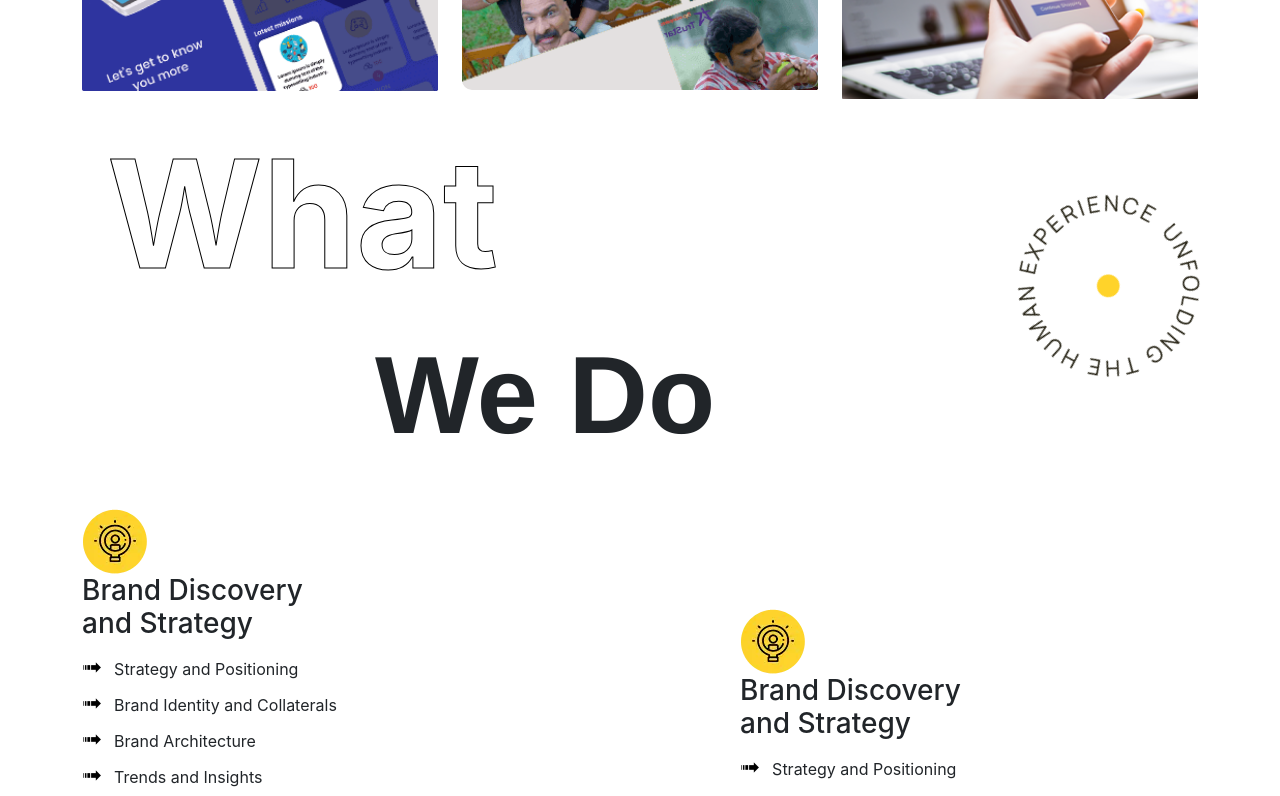
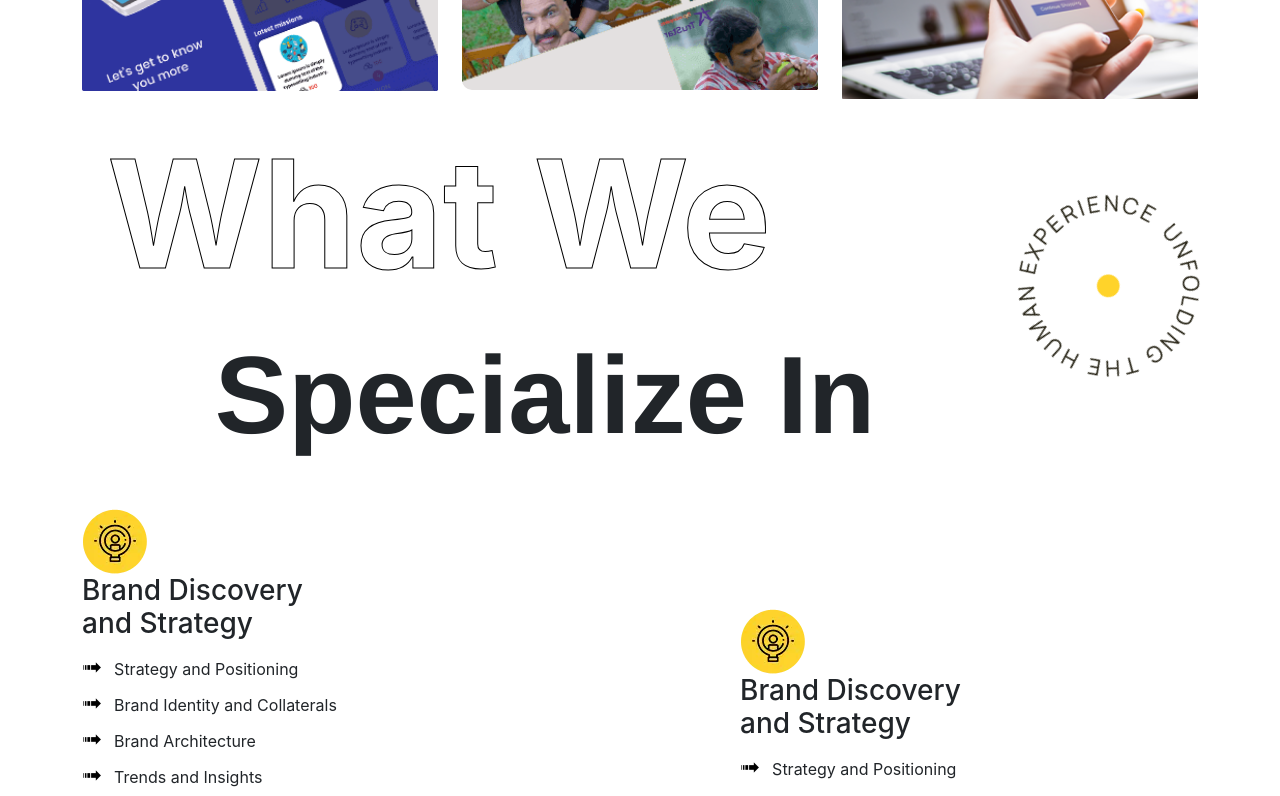
Before and after one commit to VishK98/Squash-Global, a React (Create React App) app: page / in a window 1280 px wide. Shown: the part 5000-5796 px from the top of the page. Built offline with nearby package versions, Linux system fonts and the light colour scheme.

Commit message:
Update Home.js

```diff
--- a/src/components/Home/Home.js
+++ b/src/components/Home/Home.js
@@ -577,9 +577,9 @@ function Home() {
         <div className="row align-items-center">
           <div className="col-lg-10 col-md-12">
             <div>
-              <h2 className="stroke title">What</h2>
+              <h2 className="stroke title">What We</h2>
               <div className="second_line_title bannertitle">
-                <h2 className="text-lg-center title m-lg-auto">We Do</h2>
+                <h2 className="text-lg-center title m-lg-auto">Specialize In</h2>
               </div>
             </div>
           </div>
```
